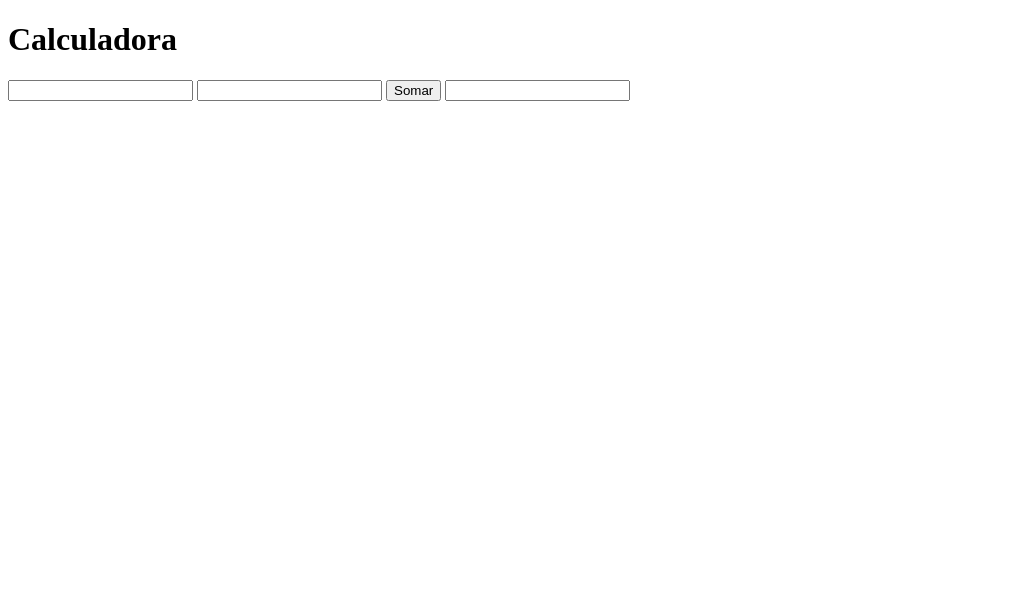
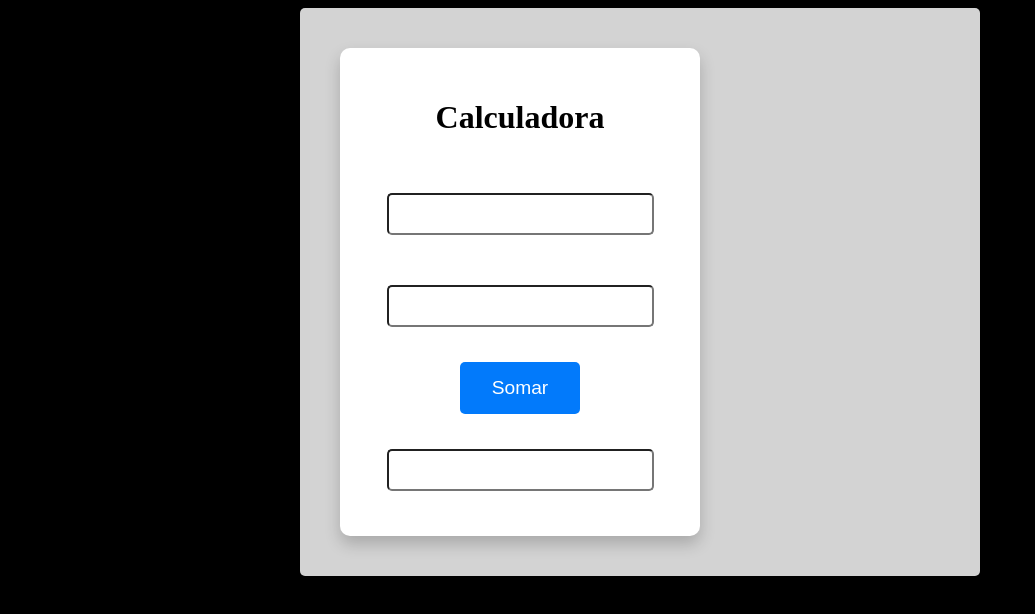
Before and after one commit to lucasmorikawaa/calculadora-js, a plain HTML site: page index.html in a window 1280 px wide. Shown: the whole page, without its empty margins (0-1035 px from the left). Drawn offline with Linux system fonts and the light colour scheme.

Commit message:
closes #2 - CSS Externo

```diff
--- a/index.html
+++ b/index.html
@@ -4,17 +4,25 @@
     <meta charset="UTF-8">
     <meta name="viewport" content="width=device-width, initial-scale=1.0">
     <title>Calculadora com JavaScript</title>
+
+    <link rel="stylesheet" href="style.css">
+
 </head>
 <body>
     <div class="container">
-        <div class="calc-title">
-            <h1>Calculadora</h1>
+        <div class="calc">
+            <div class="calc-title">
+                <h1>Calculadora</h1>
+            </div>
+            <input type="number">
+            <input type="number">
+
+            <button>Somar</button>
+            <input type="text" readonly>
         </div>
-        <input type="number">
-        <input type="number">
+    </div>
+    <div class="history">
 
-        <button>Somar</button>
-        <input type="number" readonly>
     </div>
 </body>
 </html>
--- /dev/null
+++ b/style.css
@@ -0,0 +1,59 @@
+body {
+  background-color: black;
+}
+
+button{
+    background-color: #027AFB;
+    color: white;
+    border: none;
+    padding: 15px 32px;
+    font-size: 1.2rem;
+    border-radius: 5px;
+    cursor: pointer;
+}
+
+button:hover{
+    background-color: #0069d9;
+    box-shadow: 0 8px 16px 0 rgba(0, 0, 0, 0.2);
+}
+
+input{
+    height: 22px;
+    padding: 8px;
+    font-size: 1.2rem;
+    margin: 15px 70px;
+    border-radius: 5px;
+}
+
+input[type=number]:focus{
+    outline: none;
+    box-shadow: 0 0 10px #3b59ee;
+    border: 1px solid #74d0ff;
+}
+
+input[type=text]{
+    cursor: default;
+}
+
+.container {
+  background-color: #d3d3d3;
+  width: 600px;
+  display: flex;
+  flex-direction: row;
+  align-items: center;
+  margin: auto;
+  border-radius: 5px;
+  padding: 40px;
+}
+
+.calc{
+    width: 300px;
+    background-color: #fff;
+    display: flex;
+    flex-direction: column;
+    align-items: center;
+    padding: 30px;
+    row-gap: 20px;
+    border-radius: 10px;
+    box-shadow: 0 8px 16px rgba(0, 0, 0, 0.2);
+}
```
